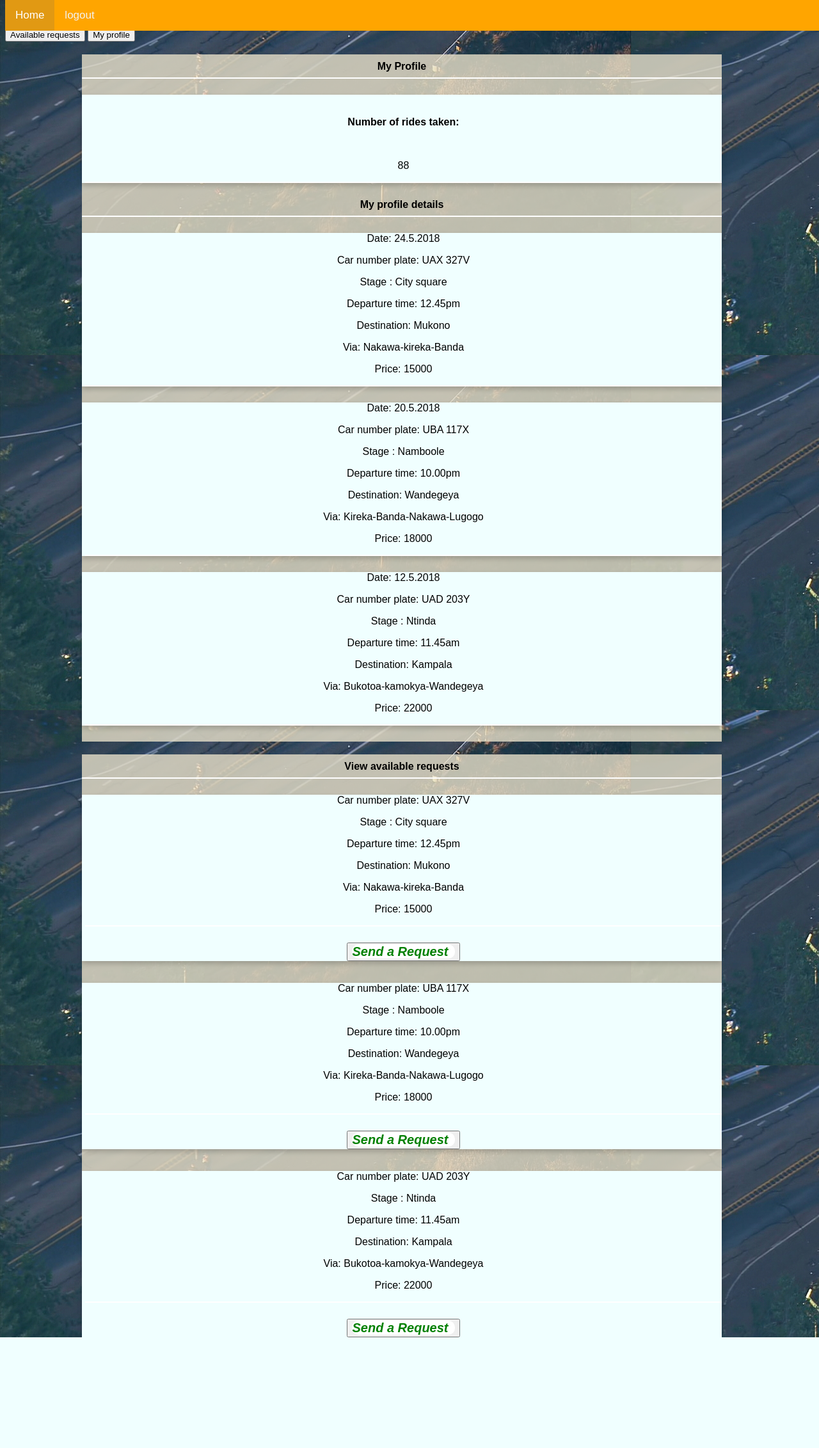
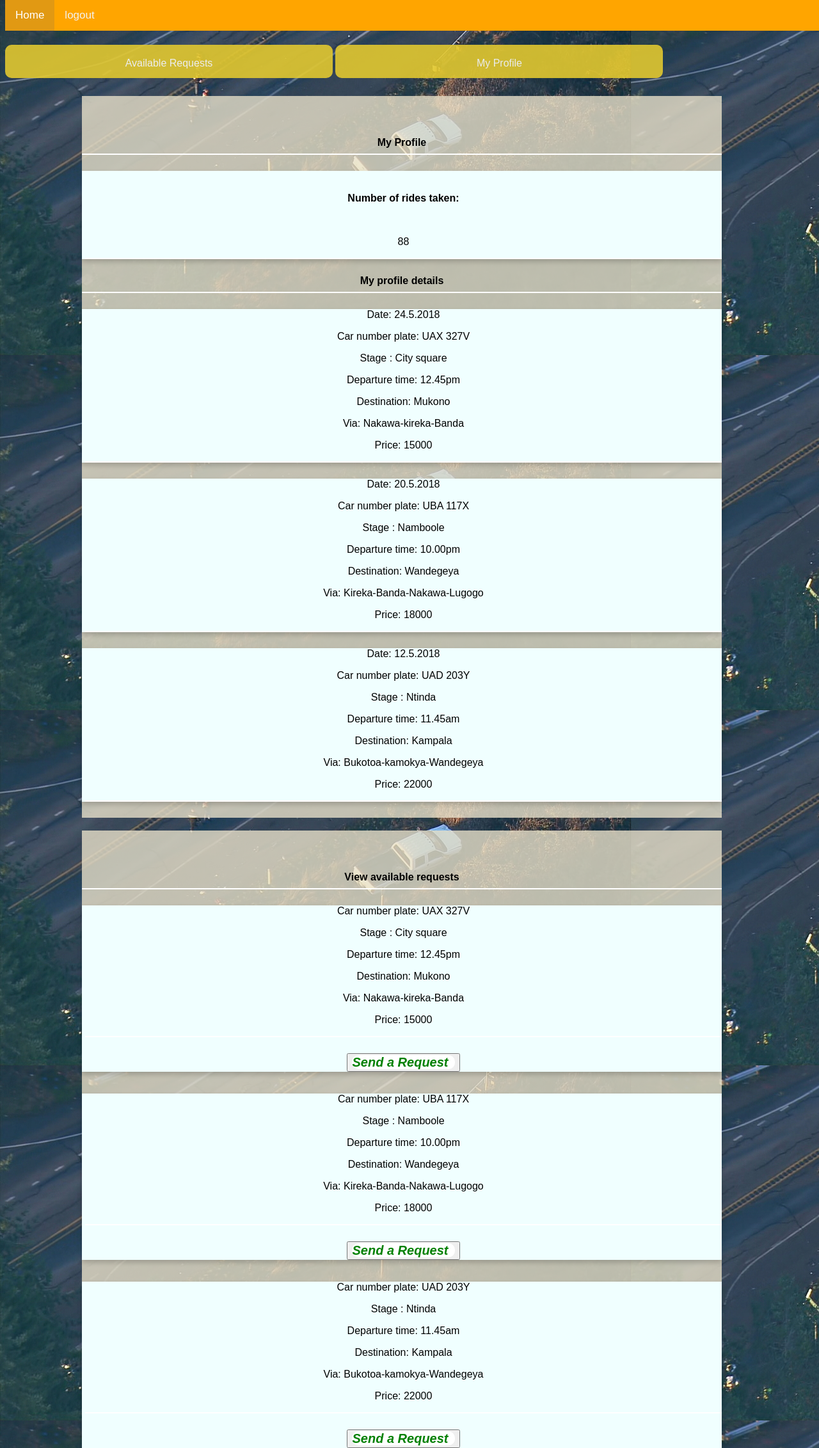
Before and after one commit to nokitoi/RideMyWay, a Python web app: template UI/templates/Passenger.html in a window 1280 px wide. Shown: the whole page at 64% size. Before the commit the page ends 2090 px from the top, so only its background shows below. Run offline with Jinja, Linux system fonts and the light colour scheme; the template is opened without the code that fills it, so the values that code supplies are empty.

Commit message:
make  buttons: my profile and available requests to redirect to a window location onclick

```diff
--- a/UI/templates/Passenger.html
+++ b/UI/templates/Passenger.html
@@ -15,16 +15,15 @@
             <a class="active" href="index.html">Home</a>
             <a href="index.html">logout</a>
             </div>
-            <br><br>
-            <div class="btn-group">
-                    <button >Available requests</button>
-                    <button>My profile</button>
-            </div>
+            <br><br><br>
 
-
-        <!...modal form displaying a passenger's profile...!>
-
+        <input class="btn" value="Available Requests" type="button" onclick="document.getElementById('2').scrollIntoView()">
+        <input class="btn" value="My Profile" type="button" onclick="document.getElementById('1').scrollIntoView()">
+        <!...displaying a passenger's profile...!>
             <div class="view" id="1">
+                    <b></b><br>
+                    <b></b><br>
+                    <b></b><br>
                 <b>My Profile</b><hr/>
 
                 <div class="card">
@@ -68,10 +67,13 @@
                             <p>Price: 22000</p>
                             <hr/>
                       </div>
-
                 </div>
 
+
         <div class="view" id="2">
+                <b></b><br>
+                <b></b><br>
+                <b></b><br>
             <b>View available requests</b></b><hr/>
 
                 <div class="card">
@@ -115,6 +117,5 @@
 
         </div>
 
-
     </body>
 </html>
```
Lines whose indentation alone changed are shown as unchanged.
